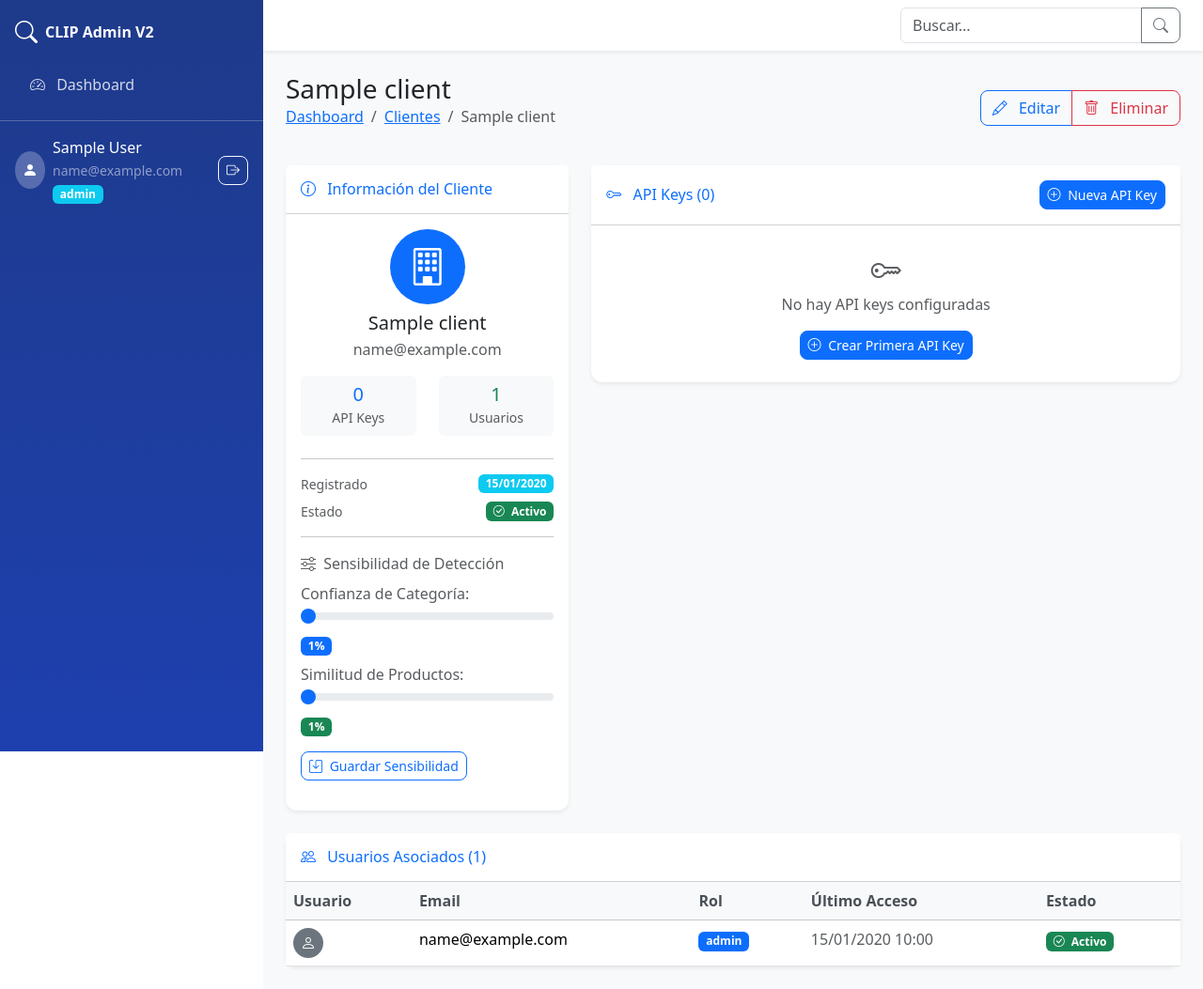
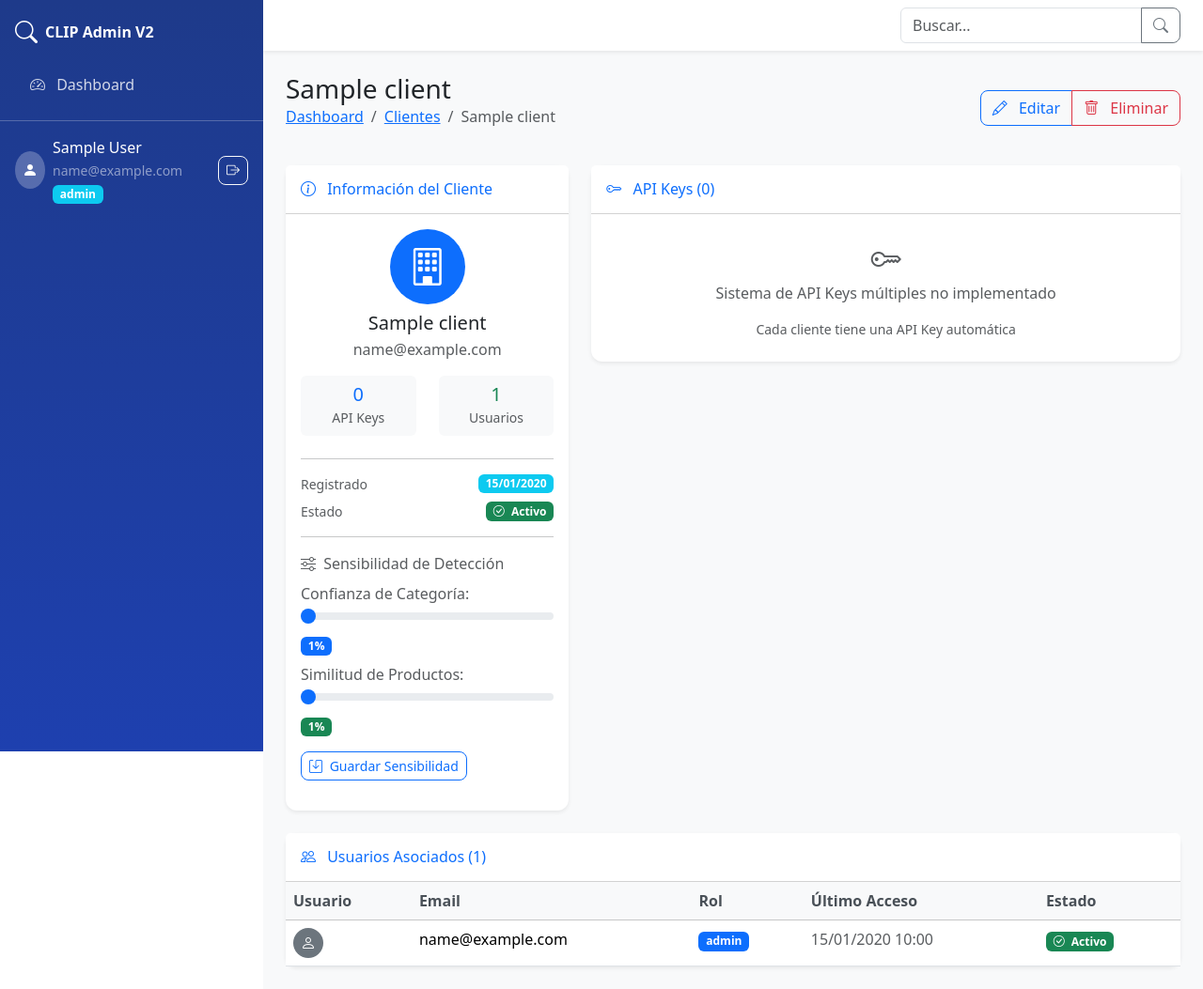
Before and after one commit to JuanCabardoneschi/CLIP_Comparador_V2, a Flask app: page /clients/1 in a window 1280 px wide. Shown: the whole page at 94% size. Run offline with Flask 3, Linux system fonts and the light colour scheme; a user stored in the database is signed in; tables that the repository leaves empty hold one stand-in row (values such as "Sample post").

Commit message:
Fix 500 error: comment out create_api_key references in view.html

```diff
--- a/clip_admin_backend/app/templates/clients/view.html
+++ b/clip_admin_backend/app/templates/clients/view.html
@@ -156,10 +156,11 @@
                     <i class="bi bi-key me-2"></i>
                     API Keys ({{ api_keys|length }})
                 </h6>
-                <button class="btn btn-sm btn-primary" data-bs-toggle="modal" data-bs-target="#newApiKeyModal">
+                <!-- Botón deshabilitado - funcionalidad no disponible -->
+                <!-- <button class="btn btn-sm btn-primary" data-bs-toggle="modal" data-bs-target="#newApiKeyModal">
                     <i class="bi bi-plus-circle me-1"></i>
                     Nueva API Key
-                </button>
+                </button> -->
             </div>
             <div class="card-body p-0">
                 {% if api_keys %}
@@ -219,11 +220,8 @@
                 {% else %}
                 <div class="text-center py-4">
                     <i class="bi bi-key text-muted mb-2" style="font-size: 2rem;"></i>
-                    <p class="text-muted">No hay API keys configuradas</p>
-                    <button class="btn btn-primary btn-sm" data-bs-toggle="modal" data-bs-target="#newApiKeyModal">
-                        <i class="bi bi-plus-circle me-1"></i>
-                        Crear Primera API Key
-                    </button>
+                    <p class="text-muted">Sistema de API Keys múltiples no implementado</p>
+                    <small class="text-muted d-block">Cada cliente tiene una API Key automática</small>
                 </div>
                 {% endif %}
             </div>
@@ -293,11 +291,12 @@
 </div>
 {% endif %}
 
-<!-- Modal para nueva API Key -->
+<!-- Modal para nueva API Key - DESHABILITADO (funcionalidad no disponible) -->
+<!--
 <div class="modal fade" id="newApiKeyModal" tabindex="-1">
     <div class="modal-dialog">
         <div class="modal-content">
-            <form method="POST" action="{{ url_for('clients.create_api_key', client_id=client.id) }}">
+            <form method="POST" action="#">
                 <div class="modal-header">
                     <h5 class="modal-title">
                         <i class="bi bi-key me-2"></i>
@@ -323,6 +322,7 @@
         </div>
     </div>
 </div>
+-->
 
 <!-- Modal de confirmación de eliminación -->
 <div class="modal fade" id="deleteModal" tabindex="-1">
```
